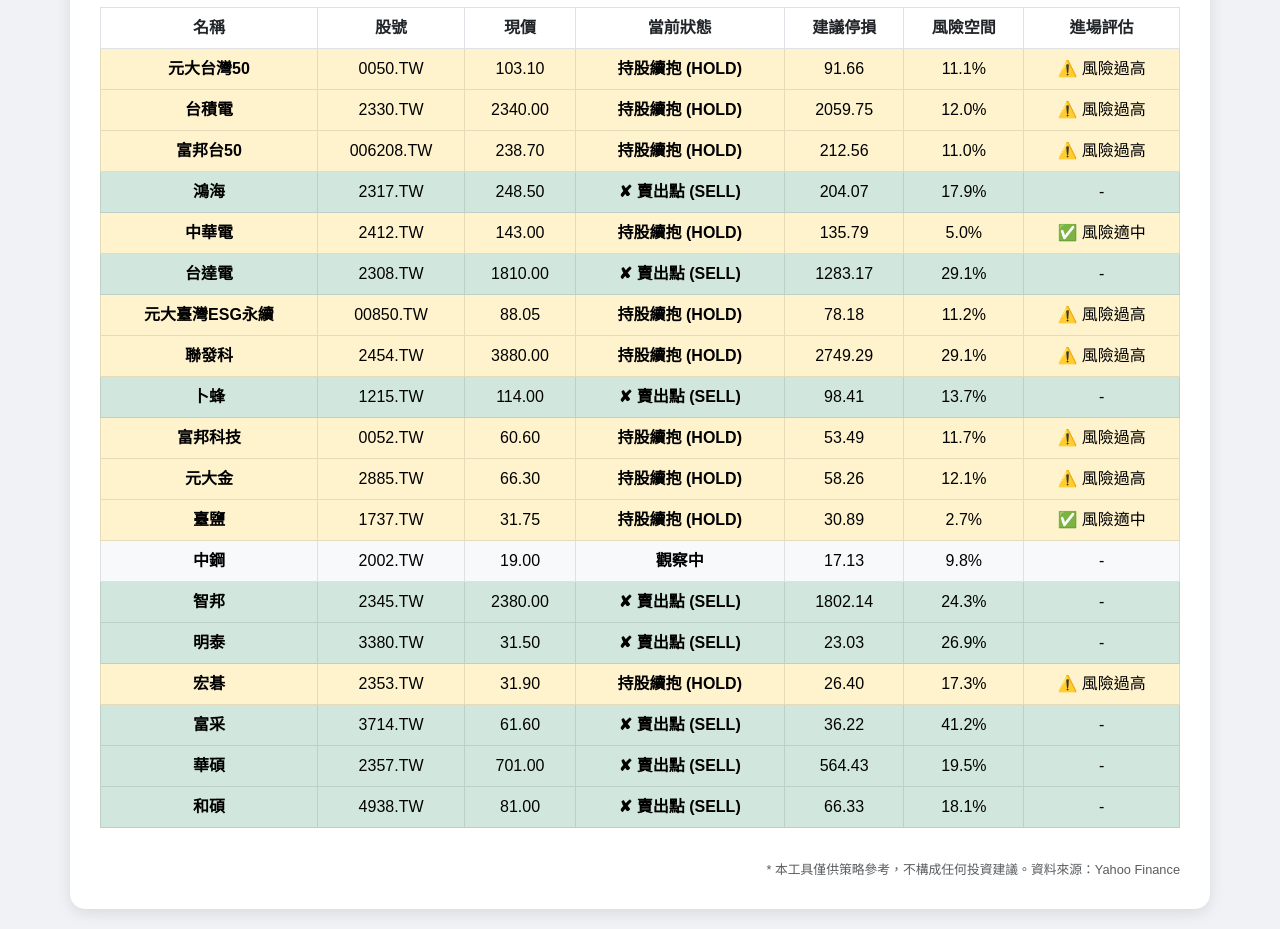
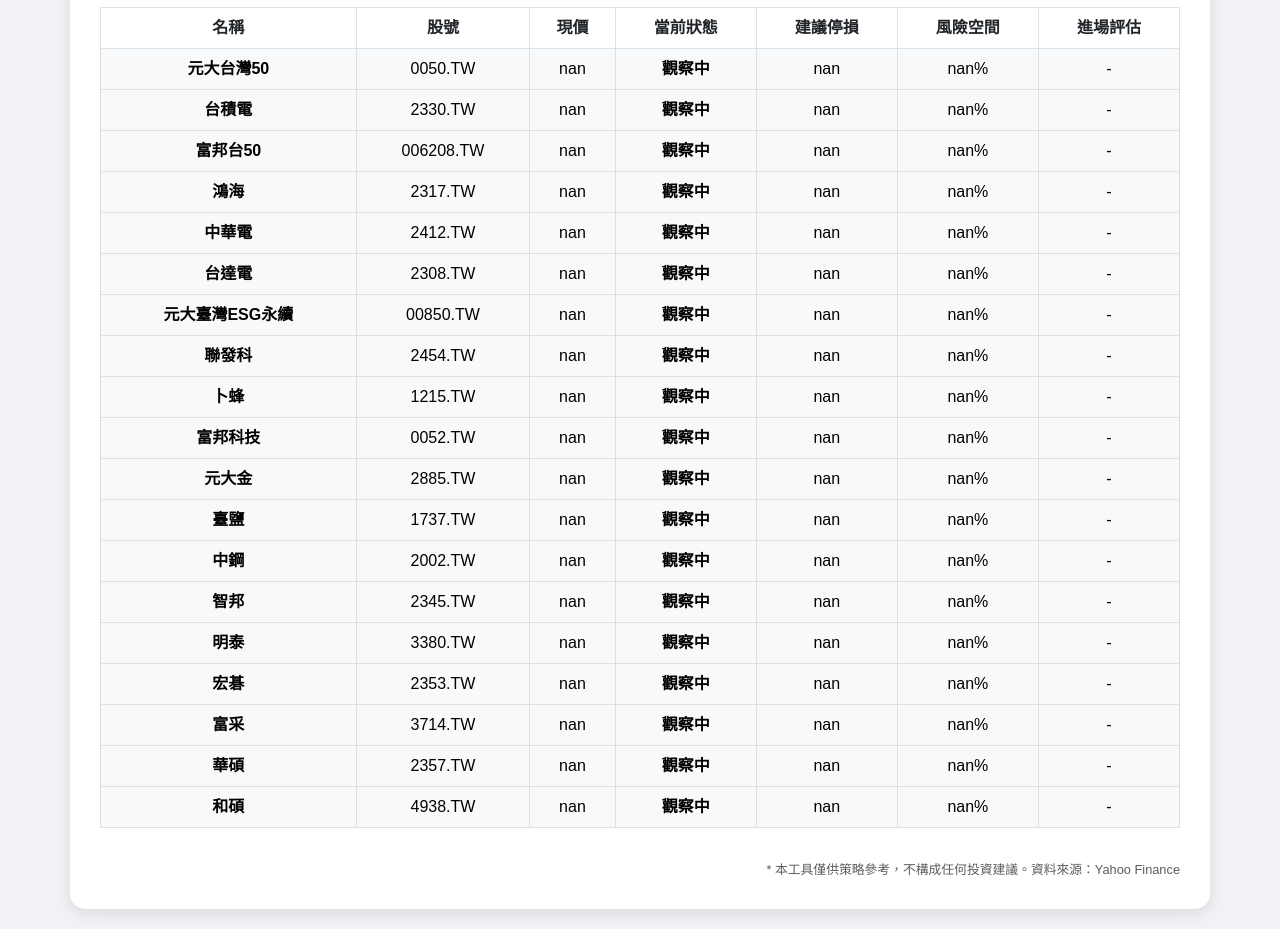
Before and after one commit to jonathan1031/weekly-stock-strategy, a plain HTML site: page index.html in a window 1280 px wide. Shown: the part 320-1249 px from the top of the page. Drawn offline with nearby package versions, Linux system fonts and the light colour scheme.

Commit message:
deploy: 46ad48ba0040104810127b52d7a940fe1dade4be

```diff
--- a/index.html
+++ b/index.html
@@ -20,7 +20,7 @@
     <div class="container-main container">
         <div class="d-flex justify-content-between align-items-center mb-4">
             <h2 class="m-0">📈 策略監控面板</h2>
-            <span class="text-muted">🕒 更新時間：2026-06-26 18:45:42</span>
+            <span class="text-muted">🕒 更新時間：2026-06-29 20:25:05</span>
         </div>
 
         <div class="logic-card shadow-sm">
@@ -56,193 +56,193 @@
                 </thead>
                 <tbody>
 
-    <tr class="table-warning">
+    <tr class="table-light">
         <td class="fw-bold">元大台灣50</td>
         <td>0050.TW</td>
-        <td>103.10</td>
-        <td class="fw-bold">持股續抱 (HOLD)</td>
-        <td>91.66</td>
-        <td>11.1%</td>
-        <td>⚠️ 風險過高</td>
-    </tr>
-
-    <tr class="table-warning">
-        <td class="fw-bold">台積電</td>
-        <td>2330.TW</td>
-        <td>2340.00</td>
-        <td class="fw-bold">持股續抱 (HOLD)</td>
-        <td>2059.75</td>
-        <td>12.0%</td>
-        <td>⚠️ 風險過高</td>
-    </tr>
-
-    <tr class="table-warning">
-        <td class="fw-bold">富邦台50</td>
-        <td>006208.TW</td>
-        <td>238.70</td>
-        <td class="fw-bold">持股續抱 (HOLD)</td>
-        <td>212.56</td>
-        <td>11.0%</td>
-        <td>⚠️ 風險過高</td>
-    </tr>
-
-    <tr class="table-success">
-        <td class="fw-bold">鴻海</td>
-        <td>2317.TW</td>
-        <td>248.50</td>
-        <td class="fw-bold">✘ 賣出點 (SELL)</td>
-        <td>204.07</td>
-        <td>17.9%</td>
+        <td>nan</td>
+        <td class="fw-bold">觀察中</td>
+        <td>nan</td>
+        <td>nan%</td>
         <td>-</td>
     </tr>
 
-    <tr class="table-warning">
-        <td class="fw-bold">中華電</td>
-        <td>2412.TW</td>
-        <td>143.00</td>
-        <td class="fw-bold">持股續抱 (HOLD)</td>
-        <td>135.79</td>
-        <td>5.0%</td>
-        <td>✅ 風險適中</td>
-    </tr>
-
-    <tr class="table-success">
-        <td class="fw-bold">台達電</td>
-        <td>2308.TW</td>
-        <td>1810.00</td>
-        <td class="fw-bold">✘ 賣出點 (SELL)</td>
-        <td>1283.17</td>
-        <td>29.1%</td>
+    <tr class="table-light">
+        <td class="fw-bold">台積電</td>
+        <td>2330.TW</td>
+        <td>nan</td>
+        <td class="fw-bold">觀察中</td>
+        <td>nan</td>
+        <td>nan%</td>
         <td>-</td>
     </tr>
 
-    <tr class="table-warning">
-        <td class="fw-bold">元大臺灣ESG永續</td>
-        <td>00850.TW</td>
-        <td>88.05</td>
-        <td class="fw-bold">持股續抱 (HOLD)</td>
-        <td>78.18</td>
-        <td>11.2%</td>
-        <td>⚠️ 風險過高</td>
-    </tr>
-
-    <tr class="table-warning">
-        <td class="fw-bold">聯發科</td>
-        <td>2454.TW</td>
-        <td>3880.00</td>
-        <td class="fw-bold">持股續抱 (HOLD)</td>
-        <td>2749.29</td>
-        <td>29.1%</td>
-        <td>⚠️ 風險過高</td>
-    </tr>
-
-    <tr class="table-success">
-        <td class="fw-bold">卜蜂</td>
-        <td>1215.TW</td>
-        <td>114.00</td>
-        <td class="fw-bold">✘ 賣出點 (SELL)</td>
-        <td>98.41</td>
-        <td>13.7%</td>
+    <tr class="table-light">
+        <td class="fw-bold">富邦台50</td>
+        <td>006208.TW</td>
+        <td>nan</td>
+        <td class="fw-bold">觀察中</td>
+        <td>nan</td>
+        <td>nan%</td>
         <td>-</td>
     </tr>
 
-    <tr class="table-warning">
+    <tr class="table-light">
+        <td class="fw-bold">鴻海</td>
+        <td>2317.TW</td>
+        <td>nan</td>
+        <td class="fw-bold">觀察中</td>
+        <td>nan</td>
+        <td>nan%</td>
+        <td>-</td>
+    </tr>
+
+    <tr class="table-light">
+        <td class="fw-bold">中華電</td>
+        <td>2412.TW</td>
+        <td>nan</td>
+        <td class="fw-bold">觀察中</td>
+        <td>nan</td>
+        <td>nan%</td>
+        <td>-</td>
+    </tr>
+
+    <tr class="table-light">
+        <td class="fw-bold">台達電</td>
+        <td>2308.TW</td>
+        <td>nan</td>
+        <td class="fw-bold">觀察中</td>
+        <td>nan</td>
+        <td>nan%</td>
+        <td>-</td>
+    </tr>
+
+    <tr class="table-light">
+        <td class="fw-bold">元大臺灣ESG永續</td>
+        <td>00850.TW</td>
+        <td>nan</td>
+        <td class="fw-bold">觀察中</td>
+        <td>nan</td>
+        <td>nan%</td>
+        <td>-</td>
+    </tr>
+
+    <tr class="table-light">
+        <td class="fw-bold">聯發科</td>
+        <td>2454.TW</td>
+        <td>nan</td>
+        <td class="fw-bold">觀察中</td>
+        <td>nan</td>
+        <td>nan%</td>
+        <td>-</td>
+    </tr>
+
+    <tr class="table-light">
+        <td class="fw-bold">卜蜂</td>
+        <td>1215.TW</td>
+        <td>nan</td>
+        <td class="fw-bold">觀察中</td>
+        <td>nan</td>
+        <td>nan%</td>
+        <td>-</td>
+    </tr>
+
+    <tr class="table-light">
         <td class="fw-bold">富邦科技</td>
         <td>0052.TW</td>
-        <td>60.60</td>
-        <td class="fw-bold">持股續抱 (HOLD)</td>
-        <td>53.49</td>
-        <td>11.7%</td>
-        <td>⚠️ 風險過高</td>
+        <td>nan</td>
+        <td class="fw-bold">觀察中</td>
+        <td>nan</td>
+        <td>nan%</td>
+        <td>-</td>
     </tr>
 
-    <tr class="table-warning">
+    <tr class="table-light">
         <td class="fw-bold">元大金</td>
         <td>2885.TW</td>
-        <td>66.30</td>
-        <td class="fw-bold">持股續抱 (HOLD)</td>
-        <td>58.26</td>
-        <td>12.1%</td>
-        <td>⚠️ 風險過高</td>
+        <td>nan</td>
+        <td class="fw-bold">觀察中</td>
+        <td>nan</td>
+        <td>nan%</td>
+        <td>-</td>
     </tr>
 
-    <tr class="table-warning">
+    <tr class="table-light">
         <td class="fw-bold">臺鹽</td>
         <td>1737.TW</td>
-        <td>31.75</td>
-        <td class="fw-bold">持股續抱 (HOLD)</td>
-        <td>30.89</td>
-        <td>2.7%</td>
-        <td>✅ 風險適中</td>
+        <td>nan</td>
+        <td class="fw-bold">觀察中</td>
+        <td>nan</td>
+        <td>nan%</td>
+        <td>-</td>
     </tr>
 
     <tr class="table-light">
         <td class="fw-bold">中鋼</td>
         <td>2002.TW</td>
-        <td>19.00</td>
+        <td>nan</td>
         <td class="fw-bold">觀察中</td>
-        <td>17.13</td>
-        <td>9.8%</td>
+        <td>nan</td>
+        <td>nan%</td>
         <td>-</td>
     </tr>
 
-    <tr class="table-success">
+    <tr class="table-light">
         <td class="fw-bold">智邦</td>
         <td>2345.TW</td>
-        <td>2380.00</td>
-        <td class="fw-bold">✘ 賣出點 (SELL)</td>
-        <td>1802.14</td>
-        <td>24.3%</td>
+        <td>nan</td>
+        <td class="fw-bold">觀察中</td>
+        <td>nan</td>
+        <td>nan%</td>
         <td>-</td>
     </tr>
 
-    <tr class="table-success">
+    <tr class="table-light">
         <td class="fw-bold">明泰</td>
         <td>3380.TW</td>
-        <td>31.50</td>
-        <td class="fw-bold">✘ 賣出點 (SELL)</td>
-        <td>23.03</td>
-        <td>26.9%</td>
+        <td>nan</td>
+        <td class="fw-bold">觀察中</td>
+        <td>nan</td>
+        <td>nan%</td>
         <td>-</td>
     </tr>
 
-    <tr class="table-warning">
+    <tr class="table-light">
         <td class="fw-bold">宏碁</td>
         <td>2353.TW</td>
-        <td>31.90</td>
-        <td class="fw-bold">持股續抱 (HOLD)</td>
-        <td>26.40</td>
-        <td>17.3%</td>
-        <td>⚠️ 風險過高</td>
-    </tr>
-
-    <tr class="table-success">
-        <td class="fw-bold">富采</td>
-        <td>3714.TW</td>
-        <td>61.60</td>
-        <td class="fw-bold">✘ 賣出點 (SELL)</td>
-        <td>36.22</td>
-        <td>41.2%</td>
+        <td>nan</td>
+        <td class="fw-bold">觀察中</td>
+        <td>nan</td>
+        <td>nan%</td>
         <td>-</td>
     </tr>
 
-    <tr class="table-success">
-        <td class="fw-bold">華碩</td>
-        <td>2357.TW</td>
-        <td>701.00</td>
-        <td class="fw-bold">✘ 賣出點 (SELL)</td>
-        <td>564.43</td>
-        <td>19.5%</td>
+    <tr class="table-light">
+        <td class="fw-bold">富采</td>
+        <td>3714.TW</td>
+        <td>nan</td>
+        <td class="fw-bold">觀察中</td>
+        <td>nan</td>
+        <td>nan%</td>
         <td>-</td>
     </tr>
 
-    <tr class="table-success">
+    <tr class="table-light">
+        <td class="fw-bold">華碩</td>
+        <td>2357.TW</td>
+        <td>nan</td>
+        <td class="fw-bold">觀察中</td>
+        <td>nan</td>
+        <td>nan%</td>
+        <td>-</td>
+    </tr>
+
+    <tr class="table-light">
         <td class="fw-bold">和碩</td>
         <td>4938.TW</td>
-        <td>81.00</td>
-        <td class="fw-bold">✘ 賣出點 (SELL)</td>
-        <td>66.33</td>
-        <td>18.1%</td>
+        <td>nan</td>
+        <td class="fw-bold">觀察中</td>
+        <td>nan</td>
+        <td>nan%</td>
         <td>-</td>
     </tr>
 
```
